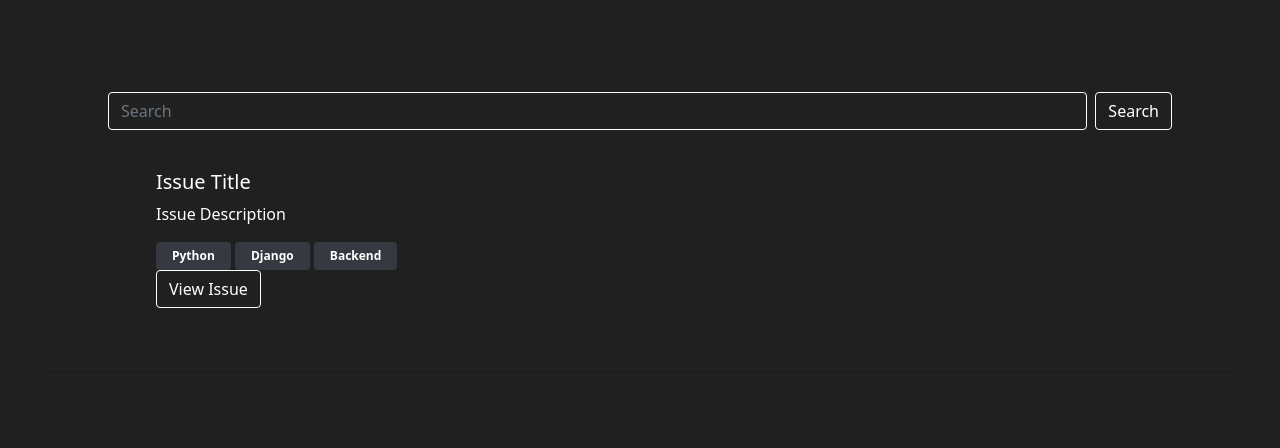
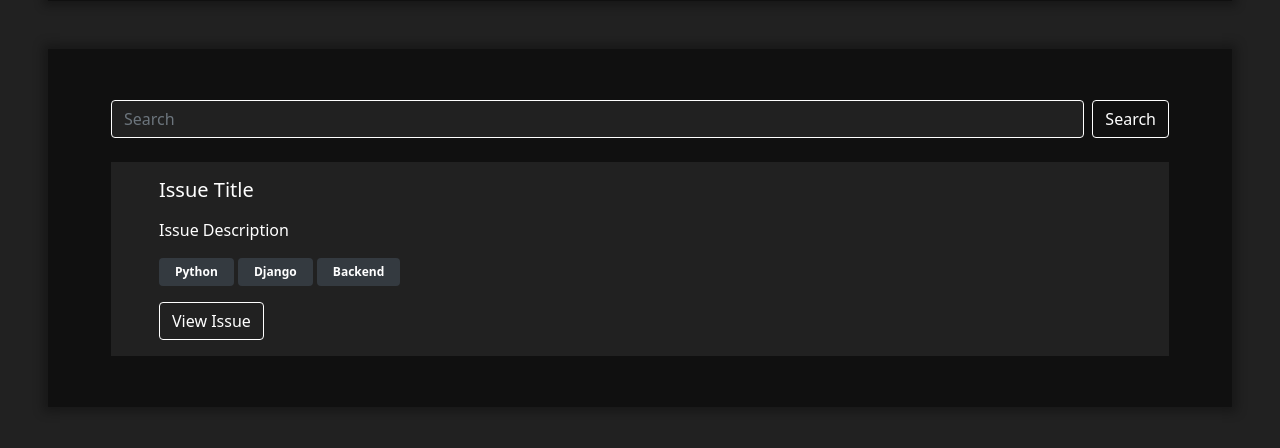
Before and after one commit to OsafAliSayed/GSorcerer, a Django app: a page that uses gsorcerer/templates/gsorcerer/layout.html in a window 1280 px wide. Shown: the part 400-848 px from the top of the page. Run offline with Django 5.2, Linux system fonts and the light colour scheme; data comes from the database, SQL or seed files in the repository; some libraries are stand-ins or nearby versions.

Commit message:
Redesigned the Homepage

```diff
--- a/gsorcerer/static/gsorcerer/style.css
+++ b/gsorcerer/static/gsorcerer/style.css
@@ -44,11 +44,11 @@ html, body {
     color: var(--tertiary);
     height: inherit;
     padding: 20px;
-    transition: border 0.1s ease-in-out, transform 0.1s ease-in-out;
+    border: 3px solid transparent;
+    transition: border-image 0.1s ease-in-out;
 }
 
 .card:hover {
-    border: 3px solid transparent;
     border-image: linear-gradient(to bottom right, #b827fc 0%, #2c90fc 25%, #b8fd33 50%, #fec837 75%, #fd1892 100%);
     border-image-slice: 1;
     transform: scale(1.05);
@@ -74,3 +74,25 @@ html, body {
 .card-btns > * {
     margin-right: 1rem;
 }
+
+
+.card-header {
+    background-color: rgba(0, 0, 0, 0.5);
+    box-shadow: 0 0 10px 5px rgba(0, 0, 0, 0.3);
+    color: var(--tertiary);
+    border: 3px solid transparent;
+    transition: all 0.1s ease-in-out;
+}
+
+.card-header-animate:hover {
+    border-image: linear-gradient(to bottom right, #b827fc 0%, #2c90fc 25%, #b8fd33 50%, #fec837 75%, #fd1892 100%);
+    border-image-slice: 1;
+}
+
+.issue {
+    background-color: var(--primary);
+}
+
+.issue > * {
+    margin-bottom: 1rem;
+}
--- a/gsorcerer/templates/gsorcerer/index.html
+++ b/gsorcerer/templates/gsorcerer/index.html
@@ -20,7 +20,7 @@ Home
         <form class="form-inline d-flex justify-content-center">
             <input class="form-control  mr-sm-2 w-80" type="search" placeholder="Search" aria-label="Search">
             <button class="btn btn-outline-success my-2 my-sm-0" type="submit">Search</button>
-          </form>
+        </form>
     </div>
 </div>
 <div class="row m-3 justify-content-center">
--- a/gsorcerer/views.py
+++ b/gsorcerer/views.py
@@ -35,6 +35,7 @@ def organization(request, org_slug):
         'organization': organization
     })
 
+# used to get data from GSoC API and update the database
 def update_db():
     data = get_organizations_info("2023", "github")
     for org in data:
```
